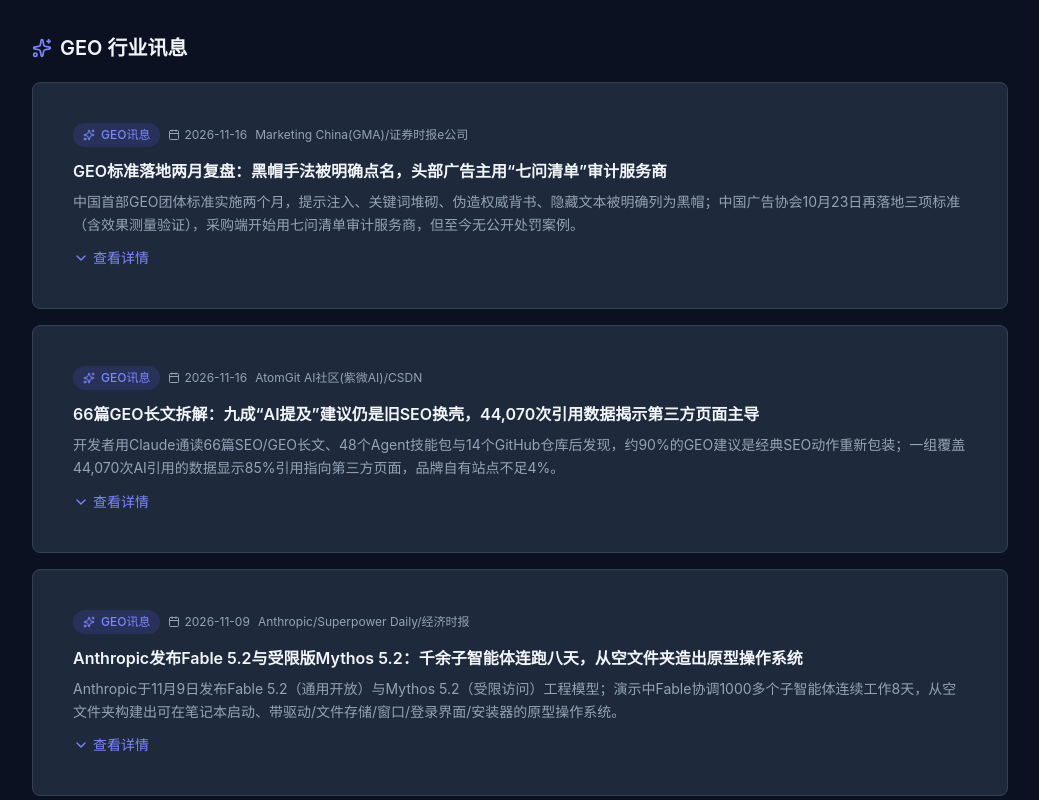
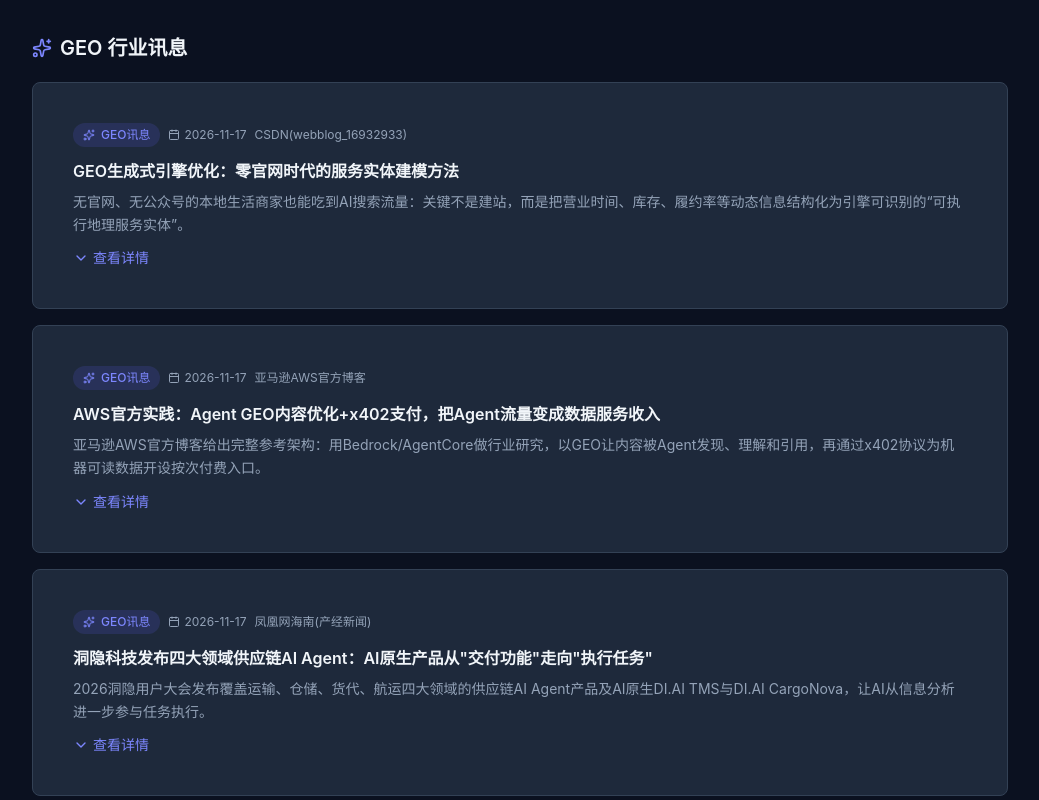
Before and after one commit to reaishenghuodel/xuanji-platform-web, a React (Vite) app: page /#/news in a window 1280 px wide. Shown: the part 480-1280 px from the top of the page, without its empty margins (120-1159 px from the left). Built offline with nearby package versions, Linux system fonts and the light colour scheme.

Commit message:
chore: 更新行业资讯 2026-11-18

```diff
--- a/src/data/geoNews.ts
+++ b/src/data/geoNews.ts
@@ -13,6 +13,33 @@ export interface GeoNewsItem {
 
 // GEO行业资讯列表（按日期倒序，最新的在前面）
 export const geoNewsItems: GeoNewsItem[] = [
+  {
+    id: 142,
+    title: 'GEO生成式引擎优化：零官网时代的服务实体建模方法',
+    summary: '无官网、无公众号的本地生活商家也能吃到AI搜索流量：关键不是建站，而是把营业时间、库存、履约率等动态信息结构化为引擎可识别的“可执行地理服务实体”。',
+    content: `核心信息：\n1. 现象：没建官网、没做公众号的本地生活抖音小店，后台涌入"朝阳区宠物洗澡推荐""海淀学区房周边咖啡馆"等长尾词自然流量，来源标注"腾讯Geo平台"；杭州某社区生鲜连锁未注册域名，仅靠美团、高德数据运营，三个月内"西湖区24小时蔬菜配送"带来的到店转化比花3万元做的微信小程序高37%。\n2. 失效逻辑：单纯填地址的商家在"朝阳区深夜修手机"类需求下曝光衰减率高达82%——系统判定其只是静态坐标点而非具备24小时响应能力的服务节点；GEO引擎排序主干是地理邻近度→服务匹配度→履约确定性→实时可用性，与传统SEO的TF-IDF、PageRank完全不在一个维度。\n3. 实测对照：同一连锁牙科诊所两套数据三个月对照——按传统SEO规范做官网（Schema标记+站点地图+HTTPS）在"北京种植牙价格"下获127次自然曝光；仅提交结构化服务数据（无任何网页链接）在"国贸附近即刻种牙"下获2143次曝光，点击率高3.8倍。\n4. 落地要点：动态信息必须以引擎可解析的结构化方式注入地理索引层——"凌晨2点能否接单"要通过API实时返回布尔值，"华为Mate60屏幕更换成功率92%"要作为服务属性字段参与排序权重计算；数据摄入优先级最高的是平台直连API数据流，需按OpenAPI 3.0规范提供含service_availability对象的RESTful接口。\n5. 关键参数：腾讯Geo平台"服务匹配度"计算中73%的权重分配给用户query与服务属性的向量余弦相似度，而非关键词重合度——"朝阳区宠物洗澡"与"望京狗美容"被视为高匹配，"朝阳区宠物店"反而匹配度偏低，因为缺乏明确的服务动作动词。\n观点：GEO的本质不是把网页塞进地图，而是让"地理坐标→语义意图→服务匹配→可信度加权→实时响应"的毫秒级推理链有数据可依，零官网商家的核心资产是可被执行的服务实体数据。`,
+    source: 'CSDN(webblog_16932933)',
+    date: '2026-11-17',
+    tags: ['GEO', '实体建模', '本地生活', 'AI搜索'],
+  },
+  {
+    id: 143,
+    title: 'AWS官方实践：Agent GEO内容优化+x402支付，把Agent流量变成数据服务收入',
+    summary: '亚马逊AWS官方博客给出完整参考架构：用Bedrock/AgentCore做行业研究，以GEO让内容被Agent发现、理解和引用，再通过x402协议为机器可读数据开设按次付费入口。',
+    content: `核心信息：\n1. 方案链路：通过Amazon Bedrock与Amazon Bedrock AgentCore完成行业研究，用GEO（生成式引擎优化）帮助内容被Agent发现、理解和引用，再通过x402协议为机器可读数据提供按次付费入口，把Agent流量转化为数据服务收入。\n2. 业务场景：电商比价内容Agent工作流——沿着"一篇文章的处理过程"展示总体架构，从可信内容走向GEO与付费交付，完整覆盖执行研究（让每篇内容回答值得关注的问题）、发布报告并验证GEO、验证x402报价与支付、执行授权购买并核对交易、查看GEO总览与支付效果全流程。\n3. 关键认知：Agent流量（机器爬取与API调用）正在成为独立分发渠道，流量有机会直接转化为数据服务收入；这是首个把GEO效果与收入直接挂钩的官方参考架构——"内容被引用→机器可读数据→x402微支付"从白皮书概念变成可搭建的闭环。\n4. 落地路径：博客强调从技术验证走向数据业务，先以真实行业研究内容验证GEO引用与x402付费转化，再把内容资产沉淀为可持续的数据交付服务。\n观点：GEO的价值闭环正从"被AI引用"延伸到"被Agent付费调用"，内容资产的数据化交付是下一阶段变现的实验场。`,
+    source: '亚马逊AWS官方博客',
+    date: '2026-11-17',
+    tags: ['GEO', 'Agent', 'x402', '数据变现'],
+  },
+  {
+    id: 144,
+    title: '洞隐科技发布四大领域供应链AI Agent：AI原生产品从"交付功能"走向"执行任务"',
+    summary: '2026洞隐用户大会发布覆盖运输、仓储、货代、航运四大领域的供应链AI Agent产品及AI原生DI.AI TMS与DI.AI CargoNova，让AI从信息分析进一步参与任务执行。',
+    content: `核心信息：\n1. 发布概况：2026年11月13日，洞隐科技在上海举办主题为"洞察，即行动"的2026洞隐用户大会，发布覆盖运输、仓储、货代、航运四大领域的供应链AI Agent产品，并展示AI原生运输管理产品DI.AI TMS与AI原生货代产品DI.AI CargoNova，聚焦物流运营中高频、依赖人工判断的工作。\n2. 运输领域三Agent：物流可视化Agent汇聚承运商系统及第三方平台的海运、陆运、空运、仓储节点信息形成统一运输时间线，未完成系统对接的环节可通过AI对话和文件识别补充；运输异常管理Agent识别履约偏差与外部风险、关联受影响订单，依据企业知识库与SOP提出建议，授权范围内可创建工单、派发任务、超时升级，结案后将复盘经验纳入知识库；POD回单审核Agent完成回单归集、运单关联、单据识别与客户规则核验，结论回写业务系统为运输结算提供可追溯凭证。\n3. 其他领域：仓储的上架推荐、补货建议、理货建议结合货品、批次、库位及作业约束，可接入现有WMS；货代智能托书Agent处理邮件与附件中的委托信息并完成识别、补齐、校验；航运智能调箱Agent比较箱源、成本和到箱时效并持续跟踪调运计划。\n4. AI原生产品：DI.AI TMS以目标和事件驱动运输管理，自动拆解订单校验、运输计划、履约交付任务，面对加急、偏航、收货时间调整等异常创建子任务继续处理，人员聚焦需求确认与关键授权；DI.AI CargoNova围绕货代"同一票"业务组织运力、报价、订舱、单证、关务、结算等八类岗位智能体，关键对外操作由人员确认。\n5. 落地方法论：CEO刘斌表示供应链AI落地最重要的是沉淀上下文——将业务规则转化为可调用的技能，把人工处理中的判断和经验沉淀为记忆，依托20+年行业积累支撑Agent在真实物流场景落地。\n观点：企业级Agent竞争已从"问答助手"进入"任务执行系统"阶段，行业Know-how的上下文沉淀能力成为落地分水岭。`,
+    source: '凤凰网海南(产经新闻)',
+    date: '2026-11-17',
+    tags: ['AI智能体', '供应链', '企业应用', '任务执行'],
+  },
   {
     id: 139,
     title: 'GEO标准落地两月复盘：黑帽手法被明确点名，头部广告主用“七问清单”审计服务商',
```
